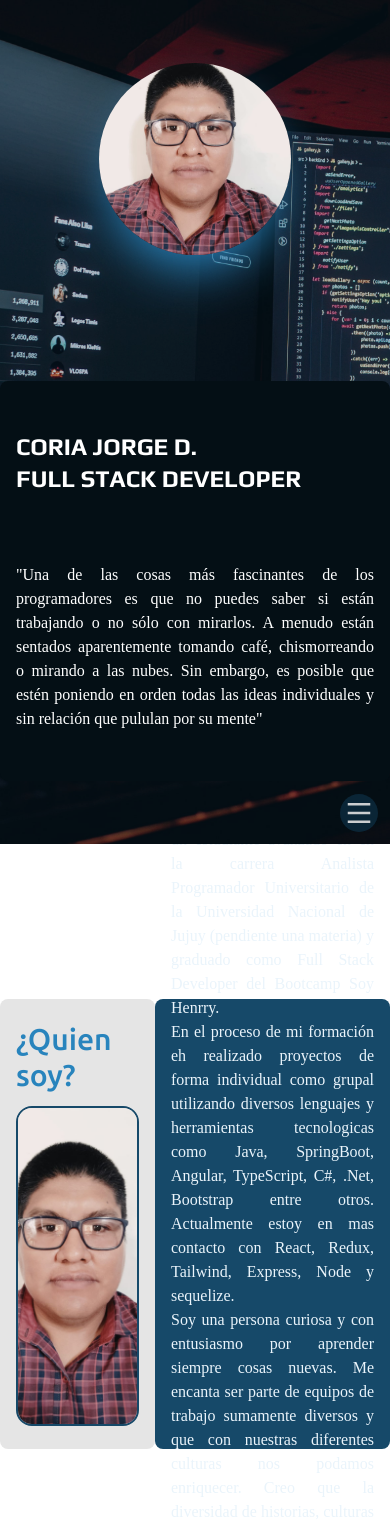
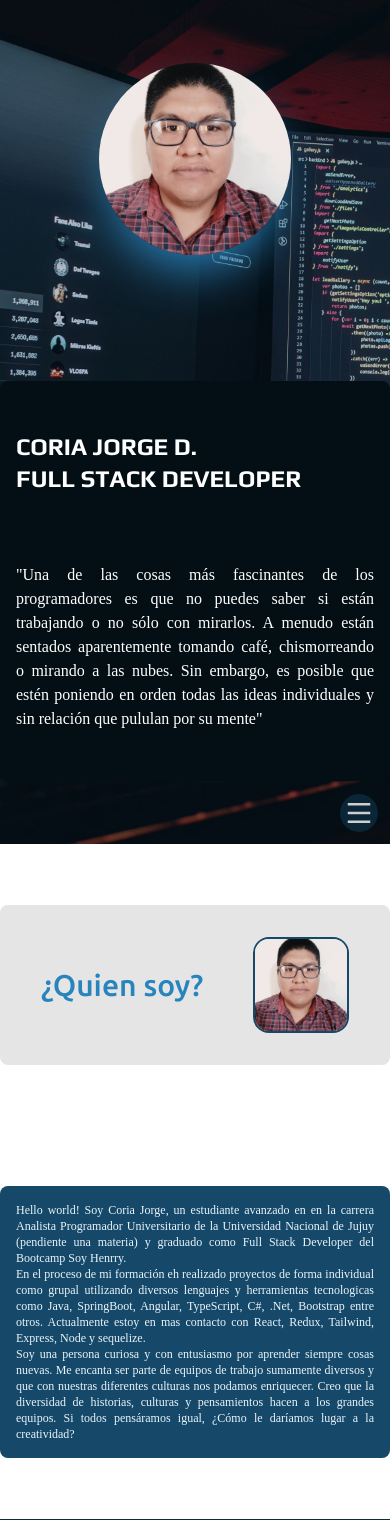
Before and after one commit to JorgeDCoria/My-Portfolio, a React (Create React App) app: page / in a window 390 px wide. Shown: the top 1520 px of the page. Built offline with nearby package versions, Linux system fonts and the light colour scheme.

Commit message:
perf/ responsive component about

```diff
--- a/src/components/about/About.jsx
+++ b/src/components/about/About.jsx
@@ -2,18 +2,18 @@ import React from "react";
 import perfil from "../../assets/perfil.jpeg";
 const About = () => {
   return (
-    <div className="flex h-[90vh] w-full items-center justify-around">
-      <div className="flex h-[450px] flex-col items-center justify-around rounded-lg bg-neutral-200 p-4 ">
+    <div className="flex h-[80vh] w-full flex-col items-center justify-around   md:h-[90vh] lg:flex-row">
+      <div className="flex h-40 w-full items-center justify-around rounded-lg bg-neutral-200 p-4 md:h-56 md:w-3/4 lg:h-[450px] lg:flex-col ">
         <h2 className="font-subtitle text-3xl text-primary_500">¿Quien soy?</h2>
         <img
           src={perfil}
-          className="h-80 w-80 rounded-2xl border-2 border-primary_700 object-cover"
+          className=" h-24 w-24 rounded-2xl border-2 border-primary_700 object-cover md:h-40 md:w-40 lg:h-80 lg:w-80"
           alt=""
         />
       </div>
 
-      <div className="flex h-[450px] w-[70ch] items-center justify-center rounded-lg bg-primary_700 p-4">
-        <p className="text-justify text-primary_50">
+      <div className="flex w-full items-center justify-center rounded-lg bg-primary_700 p-4 md:w-3/4 lg:h-[450px] lg:w-[70ch]">
+        <p className="overflow-y-auto text-justify text-xs text-primary_50 md:text-lg">
           Hello world! Soy Coria Jorge, un estudiante avanzado en en la carrera
           Analista Programador Universitario de la Universidad Nacional de Jujuy
           (pendiente una materia) y graduado como Full Stack Developer del
```
